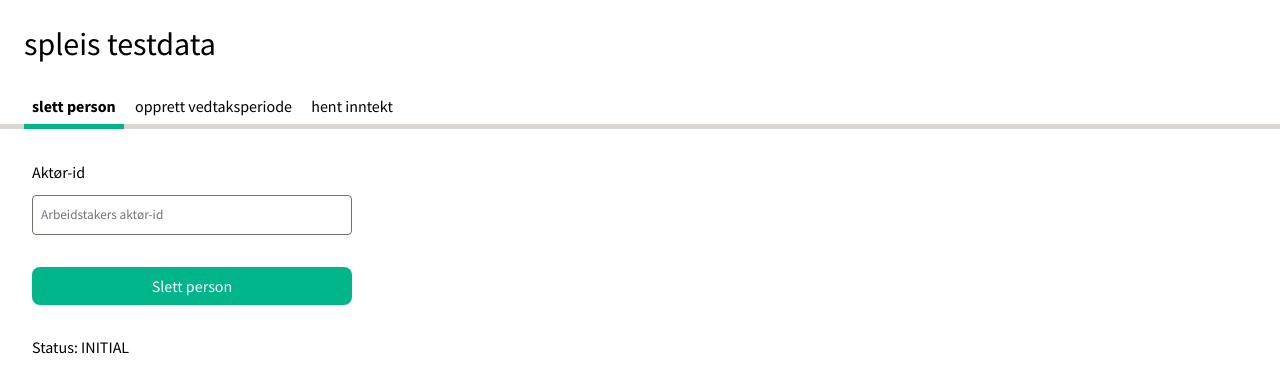
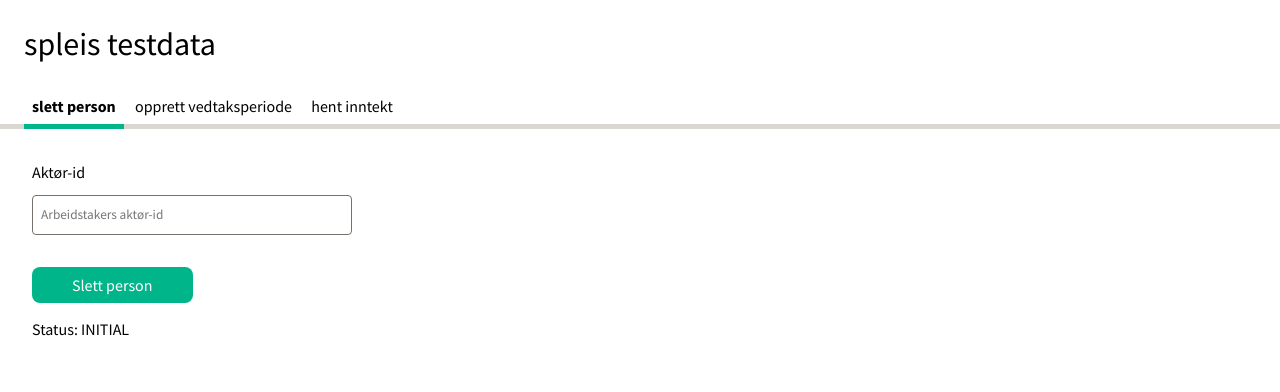
Before and after one commit to navikt/helse-spleis-testdata, a Svelte app in the folder frontend/: page / in a window 1280 px wide. Shown: the top 392 px of the page. Built offline with nearby package versions, Linux system fonts and the light colour scheme.

Commit message:
Legg til diverse animasjoner

```diff
--- /dev/null
+++ b/frontend/src/animations.css
@@ -0,0 +1,4 @@
+@keyframes spin {
+    from { transform: rotate(0deg); }
+    to { transform: rotate(360deg); }
+}
--- /dev/null
+++ b/frontend/src/components/Spinner.svelte
@@ -0,0 +1,24 @@
+<div class="wrapper">
+    <div class="spinner" />
+</div>
+
+<style>
+    .wrapper {
+        margin-left: -1.5rem;
+        margin-top: -0.5rem;
+        width: 1rem;
+        height: 0.5rem;
+        overflow: hidden;
+        animation-name: spin;
+        animation-duration: 1s;
+        animation-iteration-count: infinite;
+        animation-timing-function: linear;
+        transform-origin: center bottom;
+    }
+    .spinner {
+        width: 1rem;
+        height: 1rem;
+        border-radius: 50%;
+        box-shadow: inset 0 0 0 0.125rem white;
+    }
+</style>
--- a/frontend/src/components/form/Input.svelte
+++ b/frontend/src/components/form/Input.svelte
@@ -13,6 +13,7 @@
 <span>
     <input
         id={id}
+        type="text"
         class:invalid
         bind:value={value}
         required={required}
--- a/frontend/src/components/form/SubmitButton.svelte
+++ b/frontend/src/components/form/SubmitButton.svelte
@@ -1,23 +1,28 @@
 <script>
+    import Spinner from '../Spinner.svelte';
+
     export let value = '';
     export let disabled = false;
 </script>
 
-<input type="submit" value={value} disabled={disabled} />
+<div class="wrapper">
+    <input type="submit" value={value} disabled={disabled} />
+    {#if disabled}
+        <Spinner />
+    {/if}
+</div>
 
 <style>
     input {
-        margin-top: 1rem;
         background: var(--active-color);
         color: white;
         border: none;
         border-radius: 0.5rem;
         width: max-content;
-        padding: 0.5rem 1rem;
+        padding: 0.5rem 2.5rem;
         font-size: 1rem;
     }
-    input:hover,
-    input:focus {
+    input:hover, input:focus {
         background: var(--active-color-dark);
         box-shadow:
             0 0 0 0.125rem white,
@@ -32,4 +37,11 @@
         background: var(--disabled-color);
         box-shadow: none;
     }
+    .wrapper {
+        display: flex;
+        align-items: center;
+        width: max-content;
+        height: max-content;
+        margin-top: 1rem;
+    }
 </style>
--- a/frontend/src/styles.css
+++ b/frontend/src/styles.css
@@ -1,3 +1,5 @@
+@import url('./animations.css');
+
 * {
     font-family: 'Source Sans Pro', sans-serif;
     --active-color: #00b58a;
@@ -16,7 +18,7 @@ label {
     font-size: 1rem;
 }
 
-input {
+input[type="date"], input[type="text"] {
     margin: 0.25rem 0 1rem 0;
     appearance: none;
     padding: 0.5rem;
@@ -26,6 +28,7 @@ input {
     box-sizing: border-box;
     line-height: 1.375rem;
     min-width: 20rem;
+    transition: box-shadow 0.2s;
 }
 
 input:hover { border-color: var(--active-color); }
```
Also changed, not shown: frontend/src/components/form/TextInput.svelte (deleted, +0 -17 lines).
